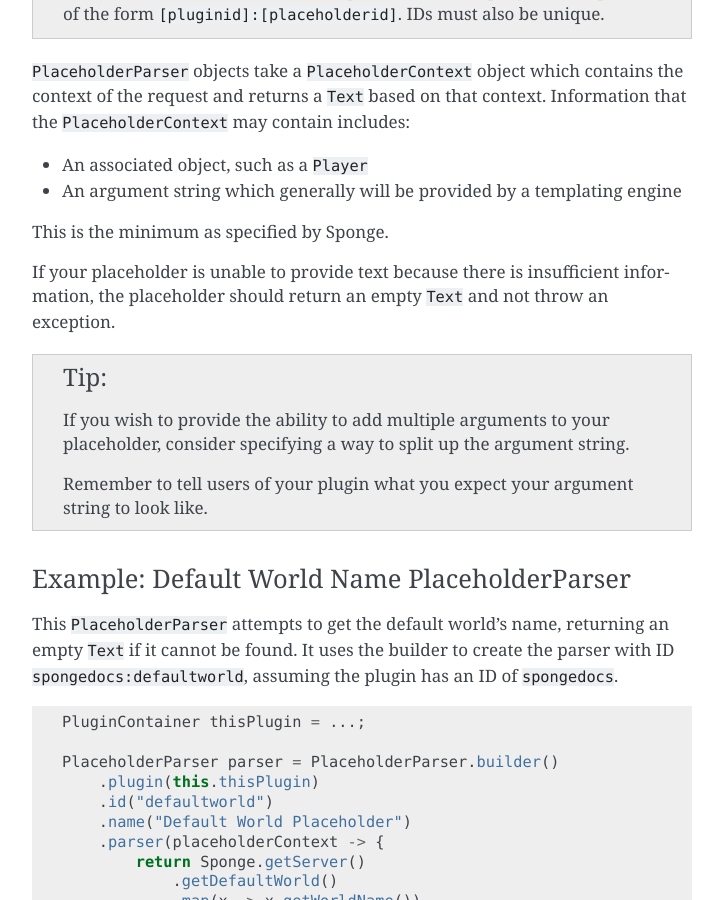
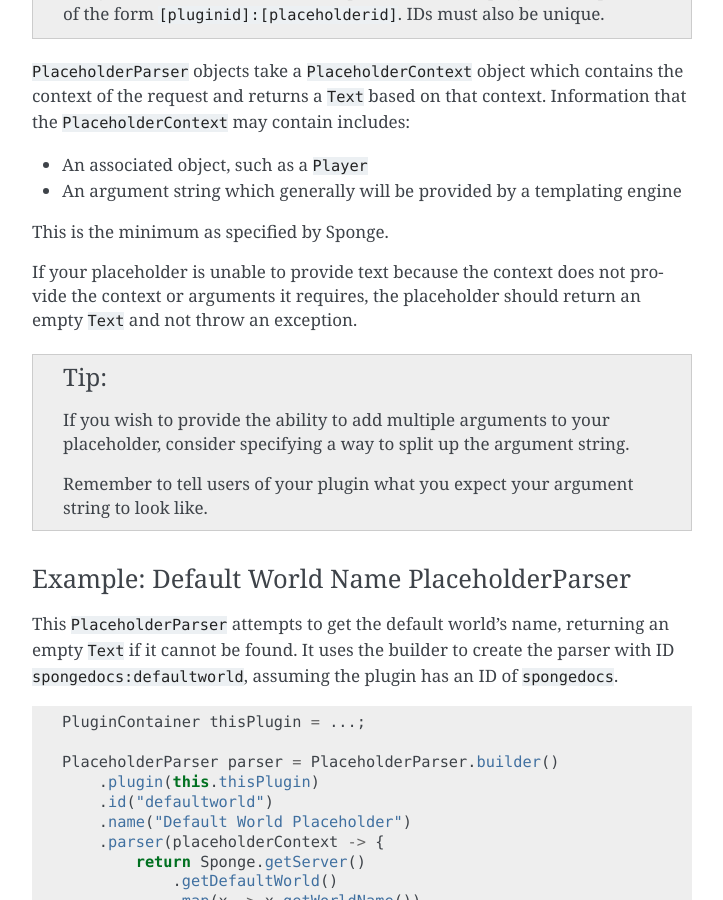
Before and after one commit to SpongePowered/SpongeDocs, a Sphinx documentation site: the page built from source/plugin/placeholders/creatingtokens.rst, in a window 1280 px wide and 900 px high, scrolled down 665 px. Shown: the whole window, without its empty margins (388-1111 px from the left). Built offline with Sphinx 7.4.7, drawn with Linux system fonts in a browser that asks for light colours; pages that are not in the unit, such as notebooks, are missing from menus; cross-references to code outside the pages are shown as plain code; some of the changed text lies outside the part shown.

Commit message:
Fixup comments

```diff
--- a/source/plugin/placeholders/creatingtokens.rst
+++ b/source/plugin/placeholders/creatingtokens.rst
@@ -43,8 +44,8 @@ contain includes:
 
 This is the minimum as specified by Sponge.
 
-If your placeholder is unable to provide text because there is insufficient information, the placeholder should return
-an empty ``Text`` and not throw an exception.
+If your placeholder is unable to provide text because the context does not provide the context or arguments it requires,
+the placeholder should return an empty ``Text`` and not throw an exception.
 
 .. tip::
   If you wish to provide the ability to add multiple arguments to your placeholder, consider specifying a way to split
```
Also changed, not shown: other parts of source/plugin/placeholders/creatingtokens.rst (+10 -9 lines).
